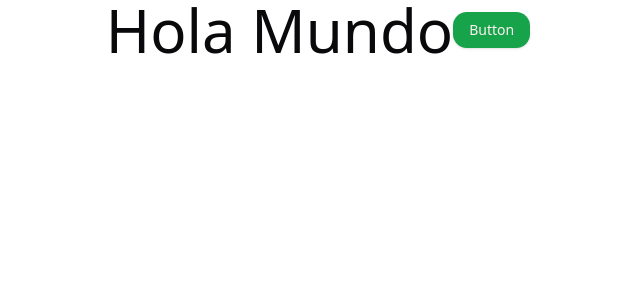
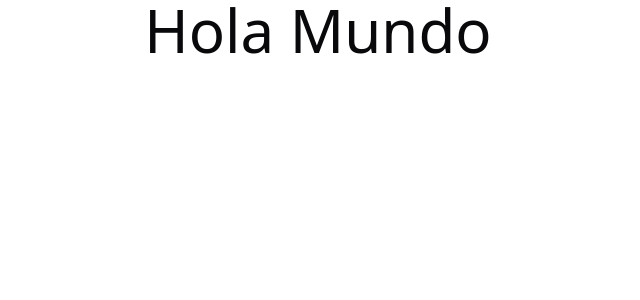
Before and after one commit to jeyko55/front-autenticacion-autorizacion-A, a Next.js app: page / in a window 1280 px wide. Shown: the top 300 px of the page, without its empty margins (322-962 px from the left). Built offline with nearby package versions, Linux system fonts and the light colour scheme.

Commit message:
Prueba despliegue

```diff
--- a/src/pages/index.tsx
+++ b/src/pages/index.tsx
@@ -4,7 +4,6 @@ export default function Home() {
   return (
     <div className='flex justify-center items-center'>
       <h1 className='text-6xl'>Hola Mundo</h1>
-      <Button>Button</Button>
     </div>
   );
 }
```
